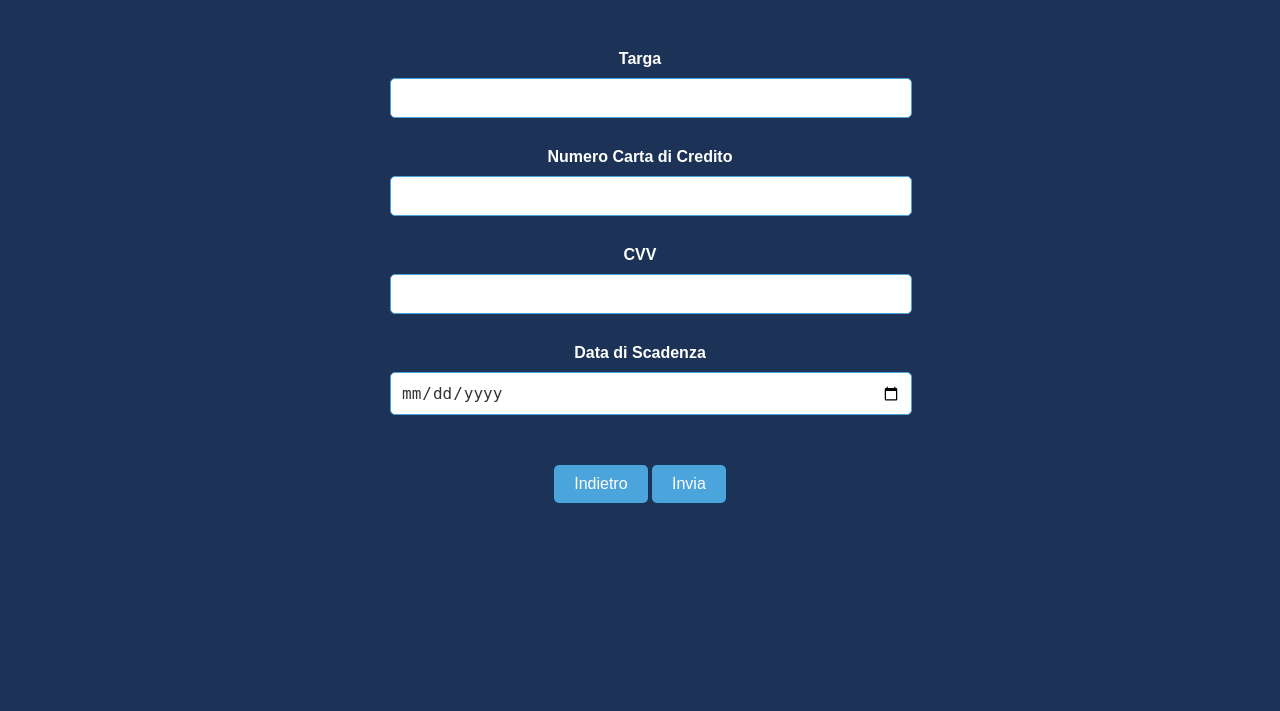
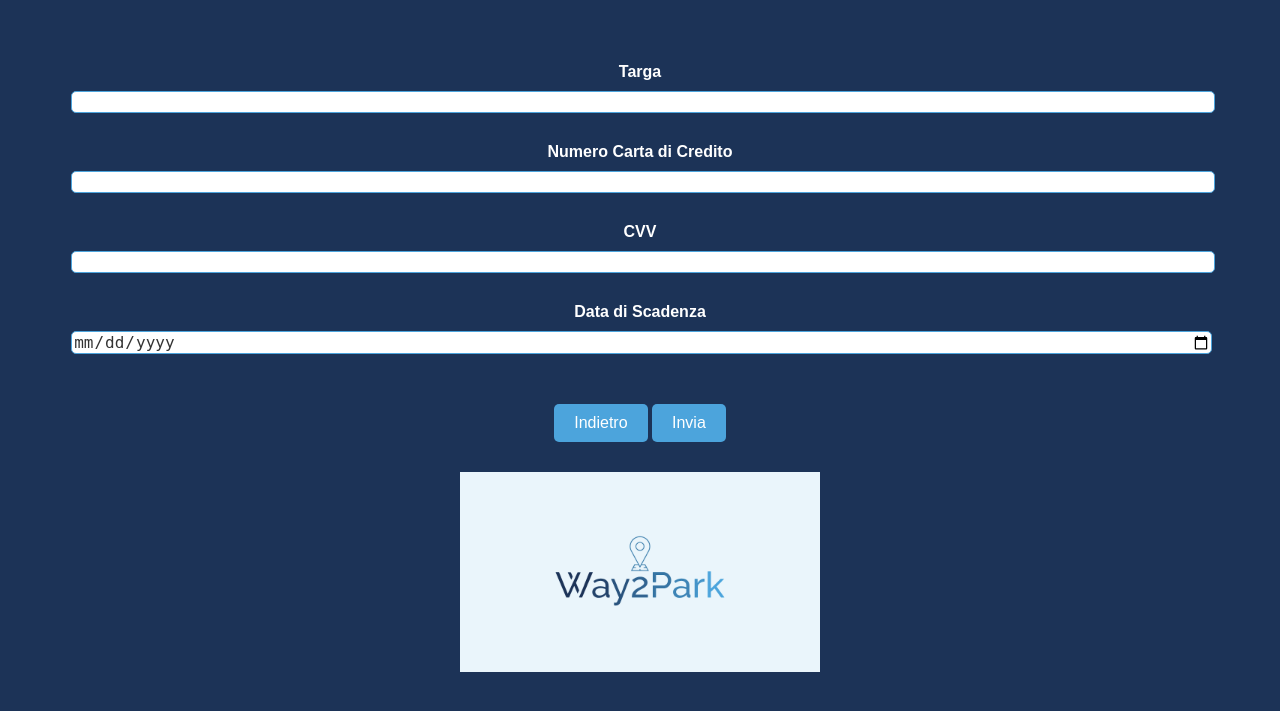
Before and after one commit to AndreaValentini025/Way2Park, a Django app: page /link in a window 1280 px wide. Shown: the top 711 px of the page. Run offline with Django 4.2, Linux system fonts and the light colour scheme.

Commit message:
UI cardRegistrationPage

```diff
--- a/Way2Park/templates/Way2Park/car-registration.html
+++ b/Way2Park/templates/Way2Park/car-registration.html
@@ -1,4 +1,5 @@
 <!DOCTYPE html>
+{% load static %}
 <html lang="en">
 <head>
     <meta charset="UTF-8">
@@ -6,10 +7,10 @@
         body{
             background-color: #1c3357;
             font-family: Arial, sans-serif;
+            max-width: 100vw;
         }
         .container{
-            width: 500px;
-            margin: 50px auto;
+            margin: 5% auto;
             text-align: center;
         }
         .form-group{
@@ -20,8 +21,9 @@
             font-weight: bold;
         }
         input[type="text"], input[type="password"], input[type="date"]{
-            width: 100%;
-            padding: 10px;
+            width: 90%;
+            margin-left: 5%;
+            margin-right: 5%;
             font-size: 16px;
             border: 1px solid #4ca4dc;
             border-radius: 5px;
@@ -38,6 +40,18 @@
             cursor: pointer;
             margin-top: 20px;
         }
+
+        .container-2{
+            display: flex;
+            justify-content: center;
+            align-items: center;
+        }
+
+        .img-container{
+            height: 25vh;
+            width: 45vh;
+        }
+
     </style>
 </head>
 <body>
@@ -46,25 +60,29 @@
             {% csrf_token %}
             <div class="form-group">
                 <label for="ntarga">Targa</label>
-                <input type="text" id="targa" name="ntarga" maxlength="7">
+                <input type="text" required id="targa" name="ntarga" maxlength="7">
             </div>
             <div class="form-group">
                 <label for="ncarta">Numero Carta di Credito</label>
-                <input type="text" id="card-number" name="ncarta" pattern="\S+">
+                <input type="text" required id="card-number" name="ncarta" pattern="\S+">
             </div>
             <div class="form-group">
                 <label for="cvv">CVV</label>
-                <input type="password" id="cvv" name="cvv">
+                <input type="password" required id="cvv" name="cvv">
             </div>
             <div class="form-group">
                 <label for="scadenza">Data di Scadenza</label>
-                <input type="date" id="scadenza" name="scadenza">
+                <input type="date" required id="scadenza" name="scadenza">
             </div>
             <div class="form-group">
                 <button class="btn" type="button" onclick="history.back()">Indietro</button>
                 <button class="btn" type="submit">Invia</button>
             </div>
         </form>
+        <div class="container-2">
+            <img src="{% static 'logo_W2P.png'%}" class="img-container">
+        </div>
     </div>
+
 </body>
 </html>
--- a/Way2Park/templates/Way2Park/homepage.html
+++ b/Way2Park/templates/Way2Park/homepage.html
@@ -122,7 +122,7 @@
     </div>
 
     <div class="credit-card-button-container">
-        <button class="btn" onclick="{% url 'Way2Park:link' %}"></button>
+        <button class="btn" onclick="window.location='link';"></button>
     </div>
 
     {% leaflet_map "main"%}
```
Also changed, not shown: db.sqlite3, static/logo_W2P.png (added).
